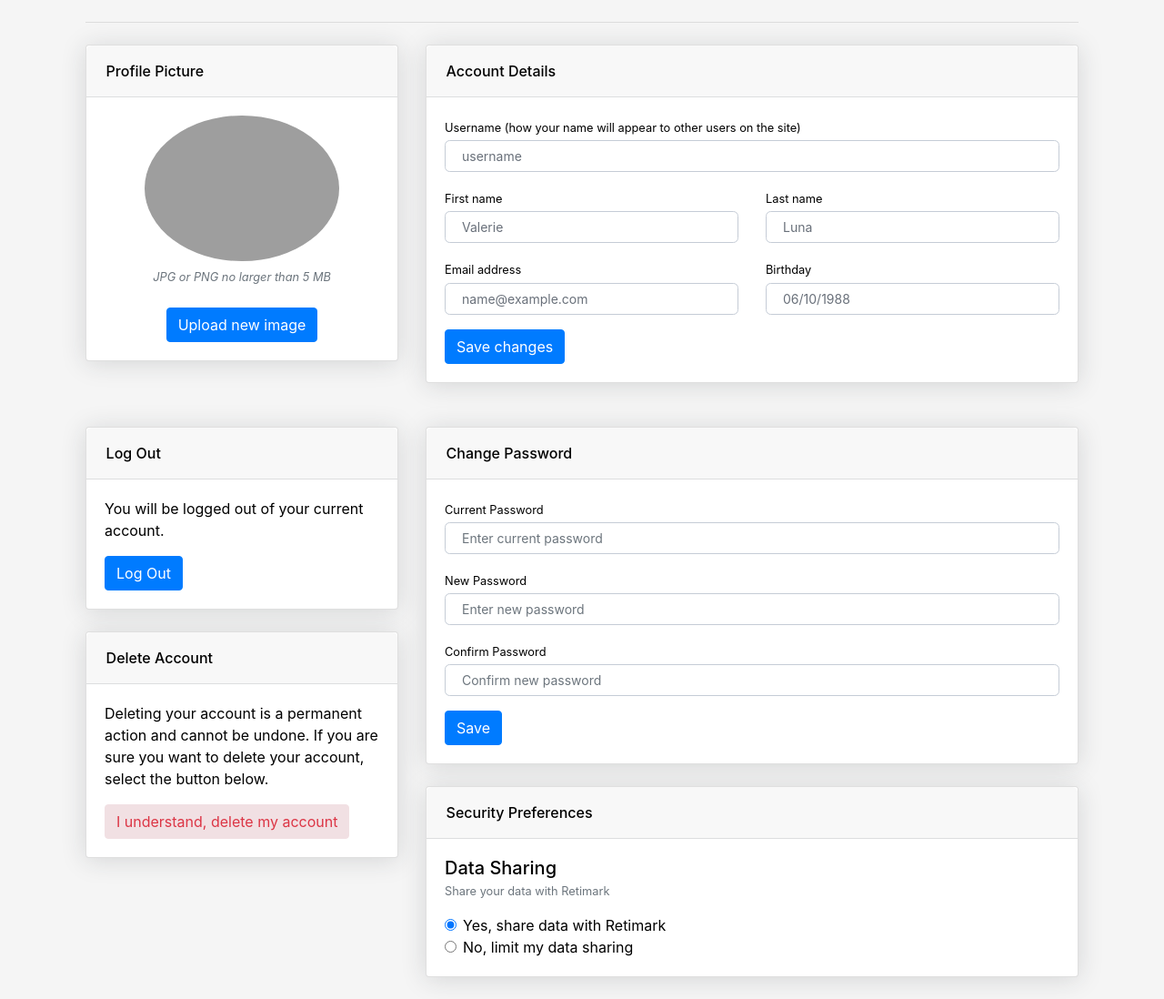
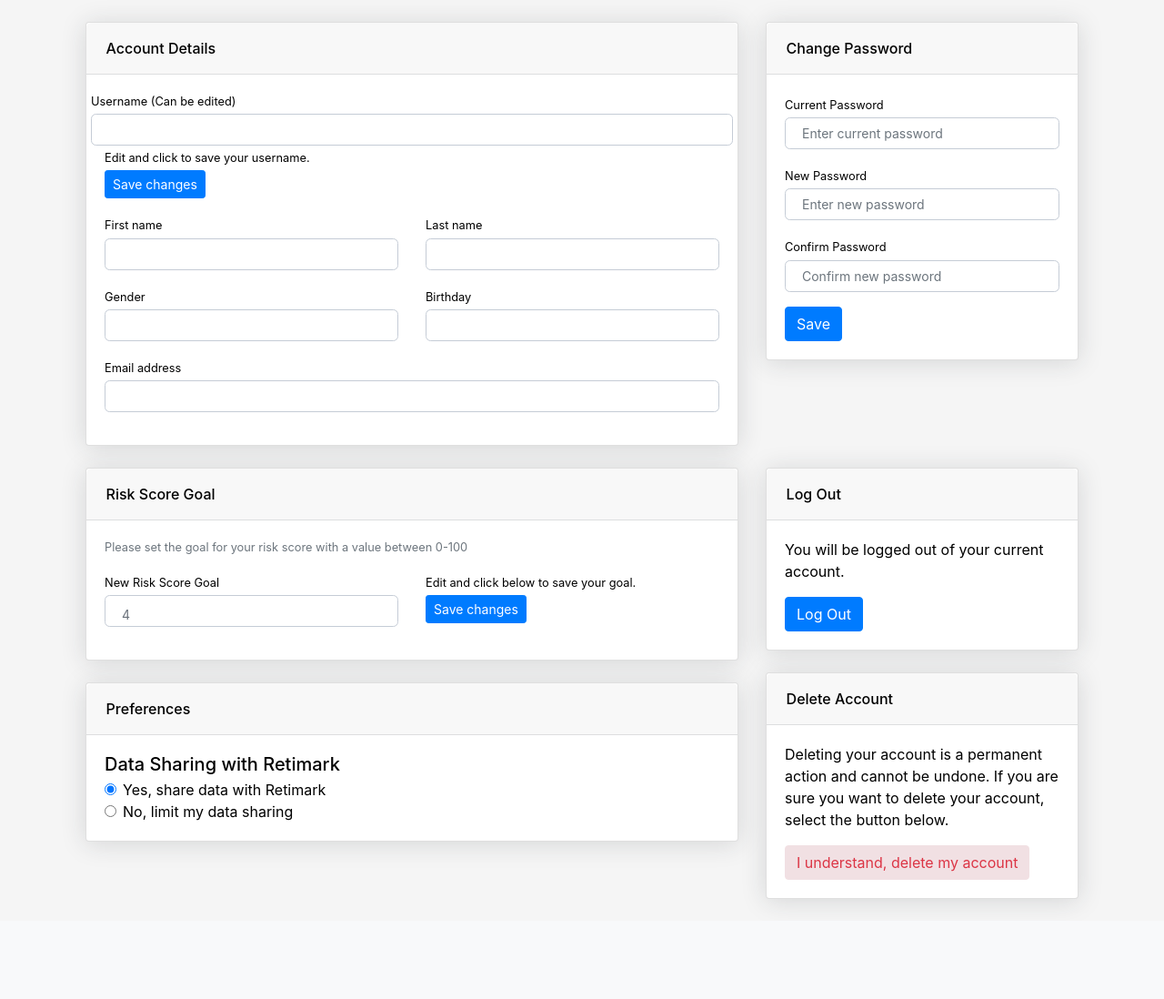
Before and after one commit to LUOYIXIN213/bt4103-retimark-webapp, a Flask app: page /profile in a window 1280 px wide. Shown: the part 140-1238 px from the top of the page at 91% size. After the commit the page ends 1141 px from the top, so only its background shows below. Run offline with Flask 2, Linux system fonts and the light colour scheme; some libraries are stand-ins or nearby versions; grey boxes are pictures that could not be loaded.

Commit message:
profile page update

```diff
--- a/app.py
+++ b/app.py
@@ -14,7 +14,7 @@
 db = firestore.client()
 
 #Initialze person as dictionary
-person = {"is_logged_in": False, "username": "", "email": "", "uid": ""}
+person = {"is_logged_in": False, "username": "", "fname": "", "lname": "", "email": "", "uid": "", "gender": "", "dob": ""}
 
 @app.route('/')
 
@@ -37,14 +37,21 @@
             #Insert the user data in the global person
             global person
             person["is_logged_in"] = True
-            person["email"] = user["email"]
-            person["uid"] = user["localId"]
+            person["email"] = email
+            person["uid"] = user['localId']
             #Get the name of the user
             data = db.collection("users").document(person["uid"]).get().to_dict()
+            print(data)
+            print(person)
             person["username"] = data["username"]
+            person["fname"] = data["fname"]
+            person["lname"] = data["lname"]
+            person['dob'] = data["dob"]
+            person['gender'] = data["gender"]
             #Redirect to home page
             return redirect(url_for('home_page'))
-        except:
+        except Exception as e:
+            print(e)
             return redirect(url_for('login_page'))
 
 @app.route('/register_user', methods=['POST', 'GET'])
@@ -56,13 +63,13 @@
         fname = result.get('fname')
         lname = result.get('lname')
         username = result.get('username')
-        dob = result.get('DOB')
+        dob = result.get('dob')
         gender = result.get('gender')
+        print(dob)
         try:
             #Try creating the user account using the provided data
             auth.create_user(email=email, password=password)
             user = pb.auth().sign_in_with_email_and_password(email, password)
-            print(user)
             #Add data to global person
             global person
             person["is_logged_in"] = True
@@ -71,13 +78,14 @@
             person["fname"] = fname
             person["lname"] = lname
             person["username"] = username
-            person['DOB'] = dob
+            person['dob'] = dob
             person['gender'] = gender
             print("hi")
             pb.auth().send_email_verification(user['idToken'])
             print("hi")
             #Append data to the firebase realtime database
             data = {"fname": fname, "lname": lname, "username": username, "email": email, "password": password, 'dob': dob, "gender": gender}
+            print(data)
             db.collection("users").document(person["uid"]).set(data)
             #Go to home page
             return redirect(url_for('home_page'))
@@ -136,7 +144,33 @@
 
 @app.route('/profile')
 def profile_page():
-    return render_template('profile.html')
+    return render_template('profile.html', username = person["username"], fname = person["fname"], lname = person["lname"], email = person["email"], gender = person["gender"], dob = person["dob"])
+
+@app.route('/change_username')
+def change_username():
+    if request.method == 'POST':
+        result = request.form
+        username = result.get('username')
+        try:
+            #change username to the firebase realtime database
+            data = {"username": username}
+            db.collection("users").document(person["uid"]).update(data)
+            return redirect(url_for('profile_page'))
+        except Exception as e:
+            print(e)
+            return redirect(url_for('profile_page'))
+
+
+@app.route('/delete_account')
+def delete_account():
+    try:
+        user = auth.get_user_by_email(person['email'])
+        auth.delete_user(user.uid)
+        db.collection("users").document(person["uid"]).delete()
+        return redirect(url_for('login_page'))
+    except Exception as e:
+        print(e)
+        return redirect(url_for('profile_page'))
 
 
 
--- a/templates/contact.html
+++ b/templates/contact.html
@@ -1,6 +1,5 @@
 {% extends 'base.html' %}
 {% block title %}
-    Contact Us
 {% endblock %}
 
 {% block content %}
--- a/templates/profile.html
+++ b/templates/profile.html
@@ -4,91 +4,107 @@
 {% endblock %}
 
 {% block content %}
-<head></head>
-<body>
+<head>
+    <script type="text/javascript">
+        function saveUsername() {
+
+            //get the editable element
+            var editElem = document.getElementById("username");
+
+            //get the edited element content
+            var userVersion = editElem.innerHTML;
+
+            //save the content to local storage
+            localStorage.username = userVersion;
+
+            //write a confirmation to the user
+            document.getElementById("update").innerHTML="Edits saved!";
+
+        }
+
+        function saveRiskScore() {
+
+            //get the editable element
+            var editElem = document.getElementById("riskScore");
+
+            //get the edited element content
+            var userVersion = editElem.innerHTML;
+
+            //save the content to local storage
+            localStorage.riskscore = userVersion;
+
+            //write a confirmation to the user
+            document.getElementById("updateRiskScore").innerHTML="Edits saved!";
+
+        }
+
+        function checkEdits() {
+            //find out if the user has previously saved edits
+            if(localStorage.username!=null)
+                document.getElementById("username").innerHTML = localStorage.username;
+            if(localStorage.riskScore!=null)
+                document.getElementById("riskScore").innerHTML = localStorage.riskScore;
+        }
+    </script>
+</head>
+<body onload="checkEdits()">
     <div class="container-xl px-4 mt-4">
-        <hr class="mt-0 mb-4">
         <div class="row">
-            <div class="col-xl-4">
-                <!-- Profile picture card-->
-                <div class="card mb-4 mb-xl-0">
-                    <div class="card-header">Profile Picture</div>
-                    <div class="card-body text-center">
-                        <!-- Profile picture image-->
-                        <img class="img-account-profile rounded-circle mb-2" src="http://bootdey.com/img/Content/avatar/avatar1.png" alt="">
-                        <!-- Profile picture help block-->
-                        <div class="small font-italic text-muted mb-4">JPG or PNG no larger than 5 MB</div>
-                        <!-- Profile picture upload button-->
-                        <button class="btn btn-primary" type="button">Upload new image</button>
-                    </div>
-                </div>
-            </div>
-            <div class="col-xl-8">
+            <div class="col-lg-8">
                 <!-- Account details card-->
-                <div class="card mb-4">
+                <div class="card">
                     <div class="card-header">Account Details</div>
                     <div class="card-body">
                         <form>
-                            <!-- Form Group (username)-->
-                            <div class="mb-3">
-                                <label class="small mb-1" for="inputUsername">Username (how your name will appear to other users on the site)</label>
-                                <input class="form-control" id="inputUsername" type="text" placeholder="Enter your username" value="username">
+                            <!-- Form Row-->
+                            <div class="row gx-3 mb-3">
+                                <!-- Form Group (username)-->
+                                <form action="http://127.0.0.1:5000/change_username" method="POST">
+                                    <label class="small mb-1" for="inputUsername">Username (Can be edited)</label>
+                                    <input class="form-control" id="username" name="username" contenteditable="true">{{username}}</input>
+                                </form>
+                                <!-- Save changes button-->
+                                <div class="col-md-6">
+                                    <label class="small mb-1" for="inputUsername" id="update">Edit and click to save your username.</label><br>
+                                    <button class="btn btn-primary btn-sm" type="submit" onclick="saveUsername()">Save changes</button>
+                                </div>
                             </div>
                             <!-- Form Row-->
                             <div class="row gx-3 mb-3">
                                 <!-- Form Group (first name)-->
                                 <div class="col-md-6">
                                     <label class="small mb-1" for="inputFirstName">First name</label>
-                                    <input class="form-control" id="inputFirstName" type="text" placeholder="Enter your first name" value="Valerie">
+                                    <div class="form-control" id="inputFirstName" type="text">{{fname}}</div>
                                 </div>
                                 <!-- Form Group (last name)-->
                                 <div class="col-md-6">
                                     <label class="small mb-1" for="inputLastName">Last name</label>
-                                    <input class="form-control" id="inputLastName" type="text" placeholder="Enter your last name" value="Luna">
+                                    <div class="form-control" id="inputLastName" type="text">{{lname}}</div>
                                 </div>
                             </div>
                             <!-- Form Row-->
                             <div class="row gx-3 mb-3">
                                 <!-- Form Group (email address)-->
                                 <div class="col-md-6">
-                                    <label class="small mb-1" for="inputEmailAddress">Email address</label>
-                                    <input class="form-control" id="inputEmailAddress" type="email" placeholder="Enter your email address" value="name@example.com">
+                                    <label class="small mb-1" for="inputGender">Gender</label>
+                                    <div class="form-control" id="inputGender" type="email">{{gender}}</div>
                                 </div>
                                 <!-- Form Group (birthday)-->
                                 <div class="col-md-6">
                                     <label class="small mb-1" for="inputBirthday">Birthday</label>
-                                    <input class="form-control" id="inputBirthday" type="text" name="birthday" placeholder="Enter your birthday" value="06/10/1988">
+                                    <div class="form-control" id="inputBirthday" type="text" name="birthday">{{dob}}</div>
                                 </div>
                             </div>
-                            <!-- Save changes button-->
-                            <button class="btn btn-primary" type="button">Save changes</button>
+                            <!-- Form Group (email)-->
+                            <div class="mb-3">
+                                <label class="small mb-1" for="inputEmailAddress">Email address</label>
+                                <div class="form-control" id="inputEmailAddress" type="email">{{email}}</div>
+                            </div>
                         </form>
                     </div>
                 </div>
             </div>
-        </div>
-    </div>
-    <div class="container-xl px-4 mt-4">
-        <div class="row">
             <div class="col-lg-4">
-                <!-- Log Out card-->
-                <div class="card mb-4">
-                    <div class="card-header">Log Out</div>
-                    <div class="card-body">
-                        <p>You will be logged out of your current account.</p>
-                        <button class="btn btn-primary" type="button">Log Out</button>
-                    </div>
-                </div>
-                <!-- Delete account card-->
-                <div class="card mb-4">
-                    <div class="card-header">Delete Account</div>
-                    <div class="card-body">
-                        <p>Deleting your account is a permanent action and cannot be undone. If you are sure you want to delete your account, select the button below.</p>
-                        <button class="btn btn-danger-soft text-danger" type="button">I understand, delete my account</button>
-                    </div>
-                </div>
-            </div>
-            <div class="col-lg-8">
                 <!-- Change password card-->
                 <div class="card mb-4">
                     <div class="card-header">Change Password</div>
@@ -113,13 +129,37 @@
                         </form>
                     </div>
                 </div>
+            </div>
+        </div>
+    </div>
+    <div class="container-xl px-4 mt-4">
+        <div class="row">
+            <div class="col-lg-8">
+                <!-- Risk score goal card-->
+                <div class="card mb-4">
+                    <div class="card-header">Risk Score Goal</div>
+                    <div class="card-body">
+                        <!-- Risk score options-->
+                        <p class="small text-muted">Please set the goal for your risk score with a value between 0-100</p>
+                        <div class="row gx-3 mb-3">
+                            <form class="col-md-6">
+                                <label for="riskScore" class="small mb-1">New Risk Score Goal</label>
+                                <div type="text" class="form-control" id="riskScore" contenteditable="true" name="riskScore">4</div>
+                            </form>
+                            <!-- Save changes button-->
+                            <div class="col-md-6">
+                                <label class="small mb-1" for="inputUsername" id="updateRiskScore">Edit and click below to save your goal.</label><br>
+                                <button class="btn btn-primary btn-sm" type="button" onclick="saveRiskScore()">Save changes</button>
+                            </div>
+                        </div>
+                    </div>
+                </div>
                 <!-- Security preferences card-->
                 <div class="card mb-4">
-                    <div class="card-header">Security Preferences</div>
+                    <div class="card-header">Preferences</div>
                     <div class="card-body">
                         <!-- Data sharing options-->
-                        <h5 class="mb-1">Data Sharing</h5>
-                        <p class="small text-muted">Share your data with Retimark </p>
+                        <h5 class="mb-1">Data Sharing with Retimark</h5>
                         <form>
                             <div class="form-check">
                                 <input class="form-check-input" id="radioUsage1" type="radio" name="radioUsage" checked="">
@@ -130,6 +170,24 @@
                                 <label class="form-check-label" for="radioUsage2">No, limit my data sharing</label>
                             </div>
                         </form>
+                    </div>
+                </div>
+            </div>
+            <div class="col-lg-4">
+                <!-- Log Out card-->
+                <div class="card mb-4">
+                    <div class="card-header">Log Out</div>
+                    <div class="card-body">
+                        <p>You will be logged out of your current account.</p>
+                        <a class="btn btn-primary" type="button" href="{{ url_for('login_page') }}">Log Out</a>
+                    </div>
+                </div>
+                <!-- Delete account card-->
+                <div class="card mb-4">
+                    <div class="card-header">Delete Account</div>
+                    <div class="card-body">
+                        <p>Deleting your account is a permanent action and cannot be undone. If you are sure you want to delete your account, select the button below.</p>
+                        <a class="btn btn-danger-soft text-danger" type="button" href="{{ url_for('delete_account') }}"">I understand, delete my account</a>
                     </div>
                 </div>
             </div>
```
